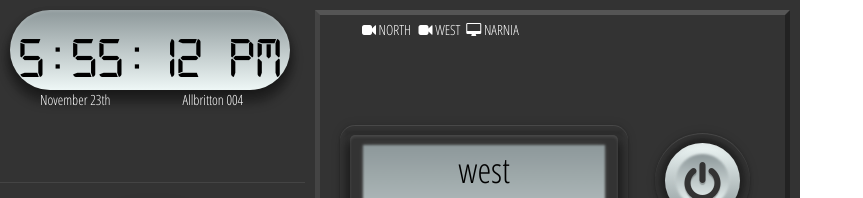
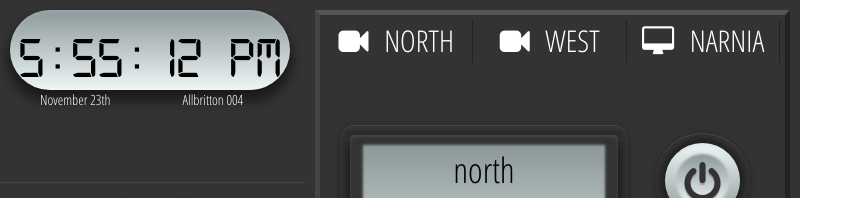
Before and after one commit to jrraymond/ui, a plain HTML site: page index.html in a window 1280 px wide. Shown: the top 198 px of the page, without its empty margins (0-863 px from the left). Drawn offline with nearby package versions, Linux system fonts and the light colour scheme.

Commit message:
styling on navbar

```diff
--- a/css/main.css
+++ b/css/main.css
@@ -284,6 +284,7 @@ body {
 
 /* NAVIGATION BAR */
 .out-nav {
+  padding: 0px;
   width: 100%;
   list-style: none;
   margin-top:5px;
@@ -298,11 +299,11 @@ body {
 }
 .out-nav-tab {
   display: table-cell;
-  float: none;
+  float: left;
   position: relative;
   width: 33%;
 }
-.out-nav-tab a {
+.out-nav-tab > a {
   text-align: center;
   text-decoration: none;
   font-family: 'Open Sans Condensed', sans-serif;
@@ -310,9 +311,14 @@ body {
   line-height: 1.428571429;
   display: block;
   color: #ffffff;
+  font-size: 30px;
+  border-right: 1px solid #222222;
 }
-.out-tab-content {
-  color: #ffffff;
+.out-nav-tab > a > i {
+  margin-right: 10px;
+}
+.out-nav-tab > a > span {
+  font
 }
 
 #sources-border {
--- a/index.html
+++ b/index.html
@@ -179,7 +179,7 @@
                 <div class="tab-pane active" id="projector-north" data-toggle="tab">
                   <div class="out-panel">
                     <div>
-                      <p class="out-name">west</p>
+                      <p class="out-name">north</p>
                       <i class="fa fa-apple fa-7x"></i>
                     </div>
 		  </div>
@@ -187,7 +187,7 @@
                 <div class="tab-pane" id="projector-west" data-toggle="tab">
                   <div class="out-panel">
                     <div>
-                      <p class="out-name">north</p>
+                      <p class="out-name">west</p>
                       <i class="fa fa-windows fa-7x"></i>
                     </div>
                   </div>
```
